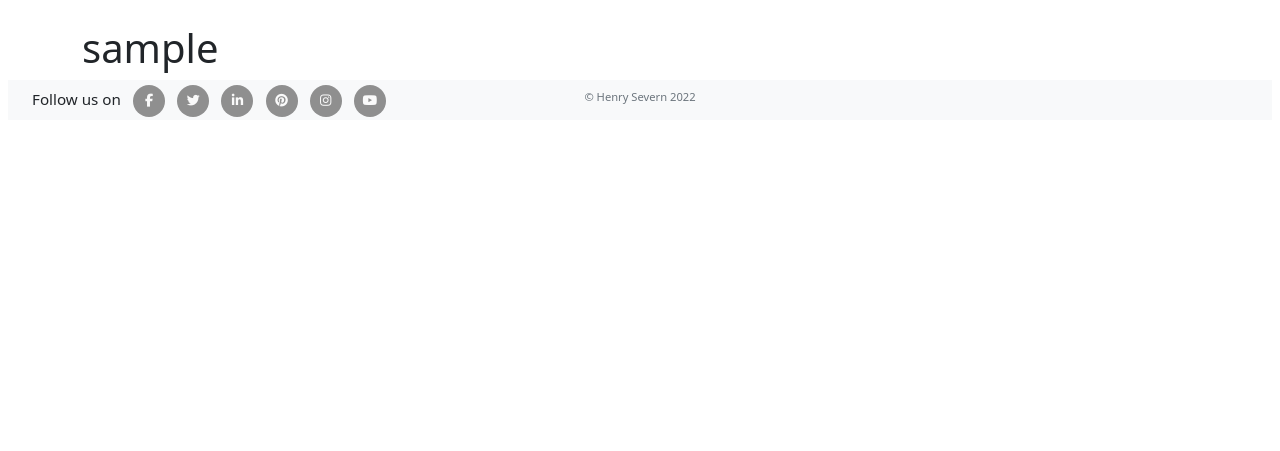
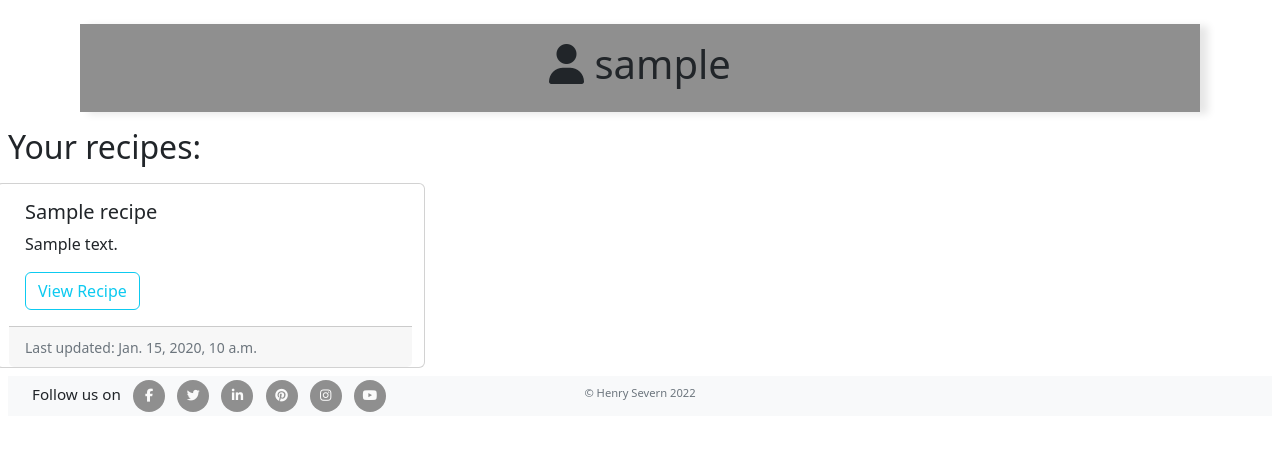
Before and after one commit to henrysevern/django_recipe_app, a Django app: template users/templates/users/profile.html in a window 1280 px wide. Shown: the part 67-518 px from the top of the page. Run offline with Django 3.2, Linux system fonts and the light colour scheme; a user stored in the database is signed in; tables that the repository leaves empty hold one stand-in row (values such as "Sample post"); the template is opened without the code that fills it: values that come from a table or form of the project are taken from there, most other values are stand-ins (such as "Sample title", 1, 10 or a date in 2020); some libraries are stand-ins or nearby versions.

Commit message:
Add styling to profile page

```diff
--- a/users/templates/users/profile.html
+++ b/users/templates/users/profile.html
@@ -1,9 +1,31 @@
 {% extends "recipes/base.html" %}
 <!-- Extends recipes/base.html -->
 {% block content %}
-<div class="container">
-    <h1>{{ user.username }}</h1>
+
+<div class="question-container">
+    <div class="accordion-item">
+        <h1 class="text-center"><i class="fa-solid fa-user"></i> {{ user.username }}</h1>
+    </div>
 </div>
-
+{% if recipe.author == user %}
+ <h2>Your recipes:</h2>
+ <div class="row" data-masonry='{"percentPosition": true }'>
+    {% for recipe in recipes %}
+    <div class="card my-2 col-12 col-md-6 col-lg-4">
+        <!-- {% if recipe.featured_image %} -->
+        <img src="{{ recipe.featured_image.url }}" class="card-img-top" alt="">
+        <!-- {% endif %} -->
+        <div class="card-body">
+            <h5 class="card-title">{{ recipe.title }}</h5>
+            <p class="card-text">{{ recipe.description }}</p>
+            <a href="{% url 'recipes-detail' recipe.pk %}" class="card-link btn btn-outline-info">View Recipe</a>
+        </div>
+        <div class="card-footer">
+            <small class="text-muted">Last updated: {{ recipe.updated_at }}</small>
+        </div>
+    </div>
+    {% endfor %}
+</div>
+{% endif %}
 <!--End block content of recipes/base.html -->
 {% endblock content %}
```
